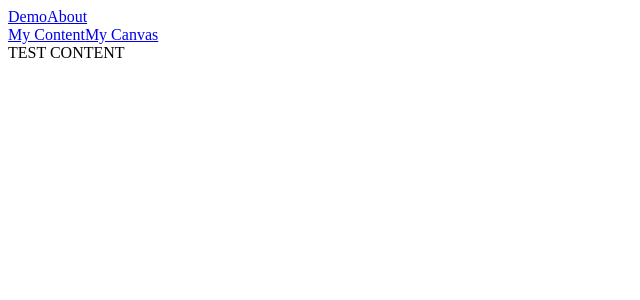
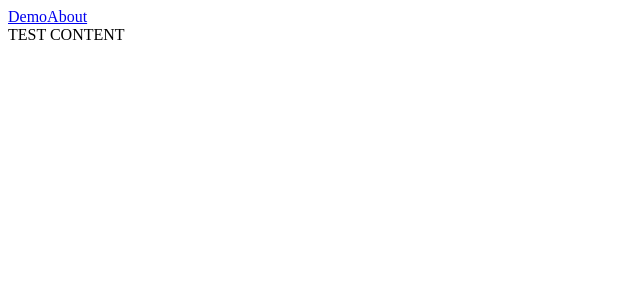
Before and after one commit to AshwiniRaysecur/demo-nn-machine-learning, a React (Create React App) app: page / in a window 1280 px wide. Shown: the top 300 px of the page, without its empty margins (0-640 px from the left). Built offline with nearby package versions, Linux system fonts and the light colour scheme.

Commit message:
set up about page

```diff
--- a/src/App.js
+++ b/src/App.js
@@ -3,7 +3,7 @@ import React, {Component} from 'react';
 import {Route} from 'react-router-dom';
 // -------   custom ------------
 import MachineLearningSystem from "./MachineLearningSystem";
-import MyContent from "./MyContent";
+import About from "./about";
 import Navigation from "./nav";
 
 class App extends Component {
@@ -12,7 +12,7 @@ class App extends Component {
             <div className='app-wrapper'>
                 <Navigation/>
                 <main>
-                    <Route exact path="/"     component={MyContent} />
+                    <Route exact path="/"     component={About} />
                     <Route exact path="/demo" component={MachineLearningSystem} />
                 </main>
             </div>
--- a/src/MyContent.js
+++ /dev/null
@@ -1,21 +0,0 @@
-import React, {Component} from 'react';
-import {NavLink} from 'react-router-dom';
-
-
-class MyContent extends Component {
-
-    render() {
-        return(
-            <div className='content-wrapper'>
-                <div>
-                    <NavLink to='/'>My Content</NavLink>
-                    <NavLink to='/canvas'>My Canvas</NavLink>
-                </div>
-                <div>TEST CONTENT</div>
-            </div>
-        );
-    }
-
-}
-
-export default MyContent;
--- /dev/null
+++ b/src/about/index.js
@@ -0,0 +1,15 @@
+import React, {Component} from 'react';
+
+class About extends Component {
+
+    render() {
+        return(
+            <div className='content-wrapper'>
+                <div>TEST CONTENT</div>
+            </div>
+        );
+    }
+
+}
+
+export default About;
```
